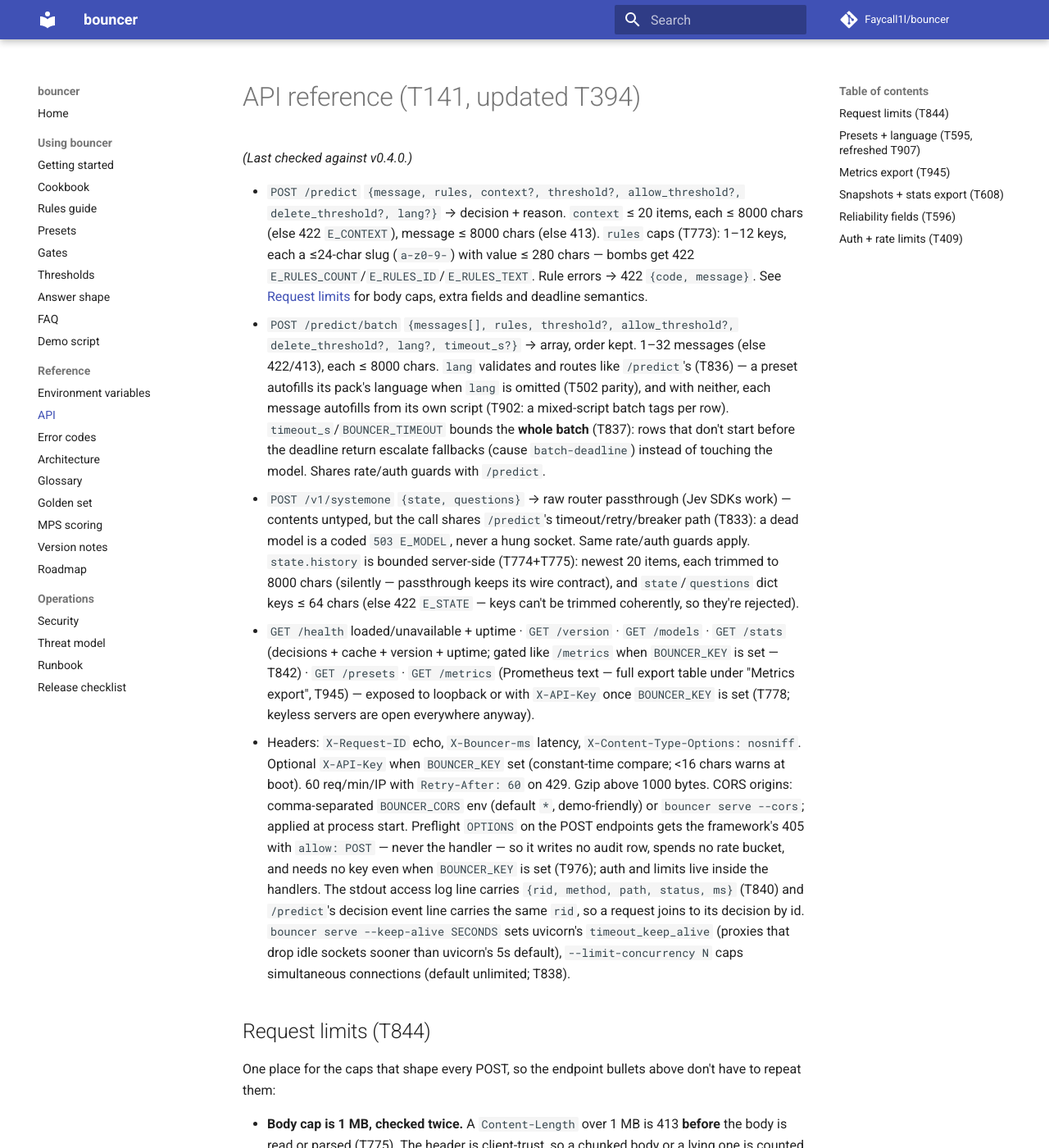
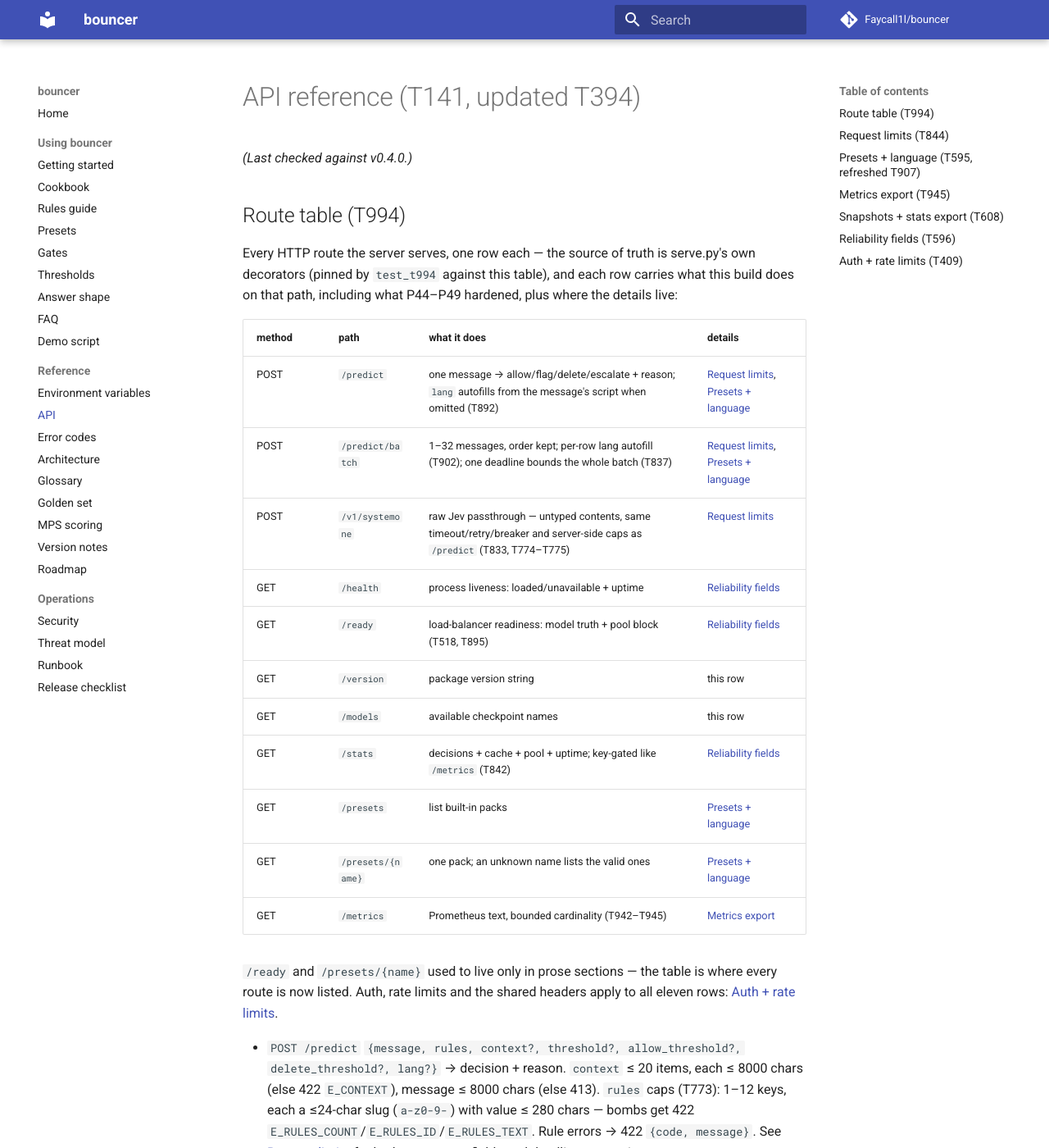
Before and after one commit to Faycall1l/bouncer, an MkDocs documentation site: the page built from docs/api.md, in a window 1280 px wide and 1400 px high. Shown: the whole window at 82% size. Built offline with MkDocs 1.6.1 and Material for MkDocs 9.7.7, drawn with Linux system fonts in a browser that asks for light colours; comment, search, counter and statistics services are not loaded.

Commit message:
T994: api route table covers every endpoint, pinned against serve.py

```diff
--- a/docs/api.md
+++ b/docs/api.md
@@ -1,6 +1,32 @@
 # API reference (T141, updated T394)
 
 _(Last checked against v0.4.0.)_
+
+## Route table (T994)
+
+Every HTTP route the server serves, one row each — the source of truth
+is serve.py's own decorators (pinned by `test_t994` against this
+table), and each row carries what this build does on that path,
+including what P44–P49 hardened, plus where the details live:
+
+| method | path | what it does | details |
+| --- | --- | --- | --- |
+| POST | `/predict` | one message → allow/flag/delete/escalate + reason; `lang` autofills from the message's script when omitted (T892) | [Request limits](#request-limits-t844), [Presets + language](#presets-language-t595-refreshed-t907) |
+| POST | `/predict/batch` | 1–32 messages, order kept; per-row lang autofill (T902); one deadline bounds the whole batch (T837) | [Request limits](#request-limits-t844), [Presets + language](#presets-language-t595-refreshed-t907) |
+| POST | `/v1/systemone` | raw Jev passthrough — untyped contents, same timeout/retry/breaker and server-side caps as `/predict` (T833, T774–T775) | [Request limits](#request-limits-t844) |
+| GET | `/health` | process liveness: loaded/unavailable + uptime | [Reliability fields](#reliability-fields-t596) |
+| GET | `/ready` | load-balancer readiness: model truth + pool block (T518, T895) | [Reliability fields](#reliability-fields-t596) |
+| GET | `/version` | package version string | this row |
+| GET | `/models` | available checkpoint names | this row |
+| GET | `/stats` | decisions + cache + pool + uptime; key-gated like `/metrics` (T842) | [Reliability fields](#reliability-fields-t596) |
+| GET | `/presets` | list built-in packs | [Presets + language](#presets-language-t595-refreshed-t907) |
+| GET | `/presets/{name}` | one pack; an unknown name lists the valid ones | [Presets + language](#presets-language-t595-refreshed-t907) |
+| GET | `/metrics` | Prometheus text, bounded cardinality (T942–T945) | [Metrics export](#metrics-export-t945) |
+
+`/ready` and `/presets/{name}` used to live only in prose sections —
+the table is where every route is now listed. Auth, rate limits and
+the shared headers apply to all eleven rows:
+[Auth + rate limits](#auth-rate-limits-t409).
 
 * `POST /predict` `{message, rules, context?, threshold?, allow_threshold?,
   delete_threshold?, lang?}` → decision + reason. `context` ≤ 20 items, each
```
Also changed, not shown: TODO.md (+1 -1 lines), 1 other file.
